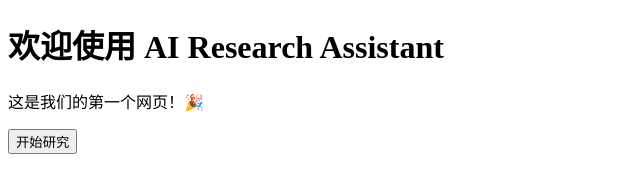
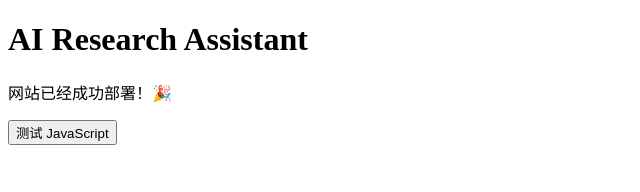
Before and after one commit to siklp888-alt/test-pages, a plain HTML site: page index.html in a window 1280 px wide. Shown: the whole page, without its empty margins (0-640 px from the left). Drawn offline with Linux system fonts and the light colour scheme.

Commit message:
Update index.html

```diff
--- a/index.html
+++ b/index.html
@@ -1,18 +1,22 @@
 <!DOCTYPE html>
 <html lang="zh-CN">
 <head>
-  <meta charset="UTF-8">
-  <meta name="viewport" content="width=device-width, initial-scale=1.0">
-  <title>AI Research Assistant</title>
+    <meta charset="UTF-8">
+    <meta name="viewport" content="width=device-width, initial-scale=1.0">
+    <title>AI Research Assistant</title>
+
+    <link rel="stylesheet" href="style.css">
 </head>
 
 <body>
 
-<h1>欢迎使用 AI Research Assistant</h1>
+    <h1>AI Research Assistant</h1>
 
-<p>这是我们的第一个网页！🎉</p>
+    <p>网站已经成功部署！🎉</p>
 
-<button>开始研究</button>
+    <button onclick="hello()">测试 JavaScript</button>
+
+    <script src="script.js"></script>
 
 </body>
 </html>
```
